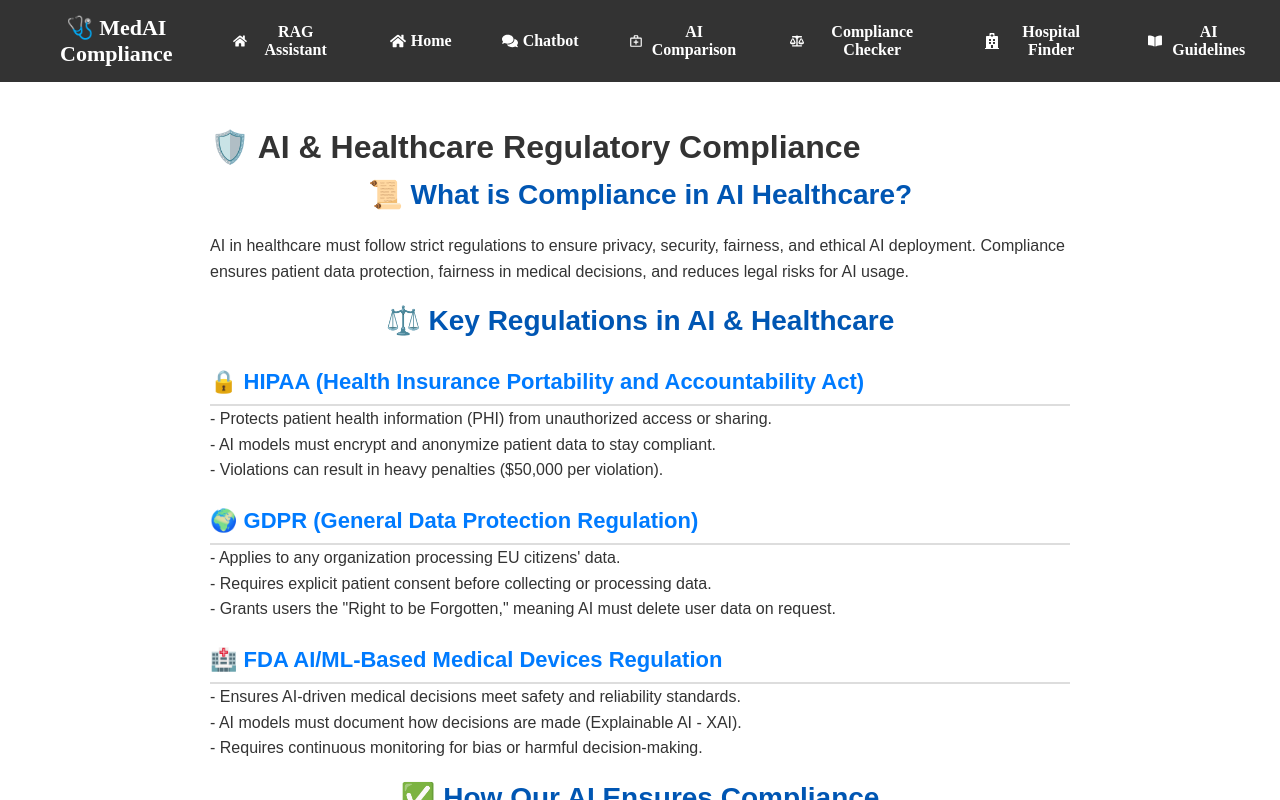
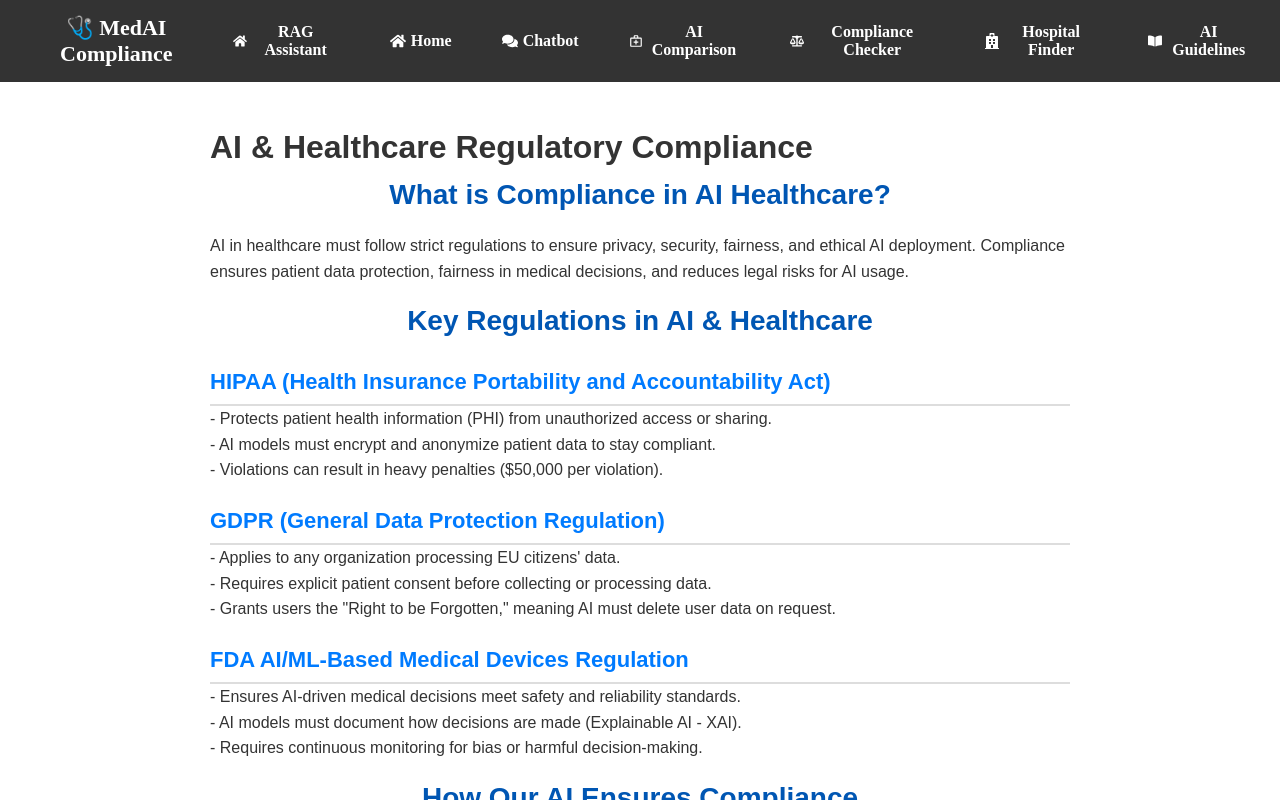
Before and after one commit to DINAKAR-S/AIMed-Compliance, a React (Vite) app in the folder react-ai-chatbot-main/: page /regulatory-guidelines in a window 1280 px wide. Built offline with nearby package versions, Linux system fonts and the light colour scheme.

Commit message:
Update RegulatoryGuidelines.jsx

```diff
--- a/react-ai-chatbot-main/src/pages/RegulatoryGuidelines.jsx
+++ b/react-ai-chatbot-main/src/pages/RegulatoryGuidelines.jsx
@@ -4,10 +4,10 @@ import "../styles/RegulatoryGuidelines.css"; // Ensure this CSS file exists
 const RegulatoryGuidelines = () => {
   return (
     <div className="guidelines-container">
-      <h1>🛡️ AI & Healthcare Regulatory Compliance</h1>
+      <h1>AI & Healthcare Regulatory Compliance</h1>
 
       <section>
-        <h2>📜 What is Compliance in AI Healthcare?</h2>
+        <h2>What is Compliance in AI Healthcare?</h2>
         <p>
           AI in healthcare must follow strict regulations to ensure privacy, security, fairness, and ethical AI deployment.
           Compliance ensures patient data protection, fairness in medical decisions, and reduces legal risks for AI usage.
@@ -15,23 +15,23 @@ const RegulatoryGuidelines = () => {
       </section>
 
       <section>
-        <h2>⚖️ Key Regulations in AI & Healthcare</h2>
+        <h2>Key Regulations in AI & Healthcare</h2>
 
-        <h3>🔒 HIPAA (Health Insurance Portability and Accountability Act)</h3>
+        <h3>HIPAA (Health Insurance Portability and Accountability Act)</h3>
         <p>
           - Protects patient health information (PHI) from unauthorized access or sharing.<br/>
           - AI models must encrypt and anonymize patient data to stay compliant.<br/>
           - Violations can result in heavy penalties ($50,000 per violation).
         </p>
 
-        <h3>🌍 GDPR (General Data Protection Regulation)</h3>
+        <h3>GDPR (General Data Protection Regulation)</h3>
         <p>
           - Applies to any organization processing EU citizens' data.<br/>
           - Requires explicit patient consent before collecting or processing data.<br/>
           - Grants users the "Right to be Forgotten," meaning AI must delete user data on request.
         </p>
 
-        <h3>🏥 FDA AI/ML-Based Medical Devices Regulation</h3>
+        <h3>FDA AI/ML-Based Medical Devices Regulation</h3>
         <p>
           - Ensures AI-driven medical decisions meet safety and reliability standards.<br/>
           - AI models must document how decisions are made (Explainable AI - XAI).<br/>
@@ -40,7 +40,7 @@ const RegulatoryGuidelines = () => {
       </section>
 
       <section>
-        <h2>✅ How Our AI Ensures Compliance</h2>
+        <h2>How Our AI Ensures Compliance</h2>
         <ul>
           <li>🔹 Compliance Checker: Flags AI-generated responses that violate HIPAA/GDPR.</li>
           <li>🔹 Bias Detector: Prevents AI from making racial, gender, or socio-economic discriminatory predictions.</li>
@@ -51,7 +51,7 @@ const RegulatoryGuidelines = () => {
       </section>
 
       <section>
-        <h2>🚨 Risks of Non-Compliance</h2>
+        <h2>Risks of Non-Compliance</h2>
         <p>
           - Heavy Fines & Legal Actions ($20M+ in GDPR fines, HIPAA lawsuits, etc.)<br/>
           - Patient Trust Issues (Unsecure AI models can leak sensitive medical data.)<br/>
@@ -60,11 +60,11 @@ const RegulatoryGuidelines = () => {
       </section>
 
       <section>
-        <h2>📝 Next Steps & Future Improvements</h2>
+        <h2>Next Steps & Future Improvements</h2>
         <ul>
-          <li>📌 Automated Compliance Reporting: Generate PDFs for audits.</li>
-          <li>📌 Real-time Compliance Monitoring: Alert admins if AI responses violate regulations.</li>
-          <li>📌 Improved AI Bias Detection: Enhance fairness and accountability.</li>
+          <li>Automated Compliance Reporting: Generate PDFs for audits.</li>
+          <li>Real-time Compliance Monitoring: Alert admins if AI responses violate regulations.</li>
+          <li>Improved AI Bias Detection: Enhance fairness and accountability.</li>
         </ul>
       </section>
     </div>
```
